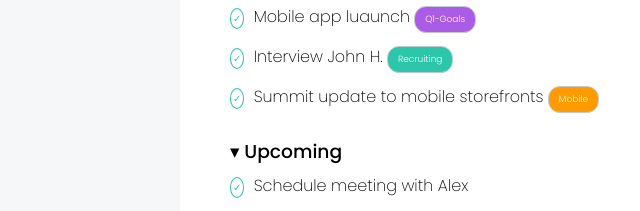
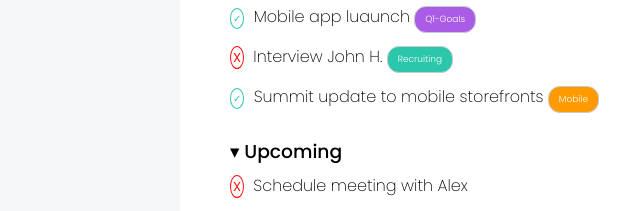
Before and after one commit to giovanniocchipinti/html-css-toboolist, a plain HTML site: page index.html in a window 1280 px wide. Shown: the part 343-554 px from the top of the page, 12-652 px from the left. Drawn offline with Linux system fonts and the light colour scheme.

Commit message:
fix: fixed check and cross tasks

```diff
--- a/css/style.css
+++ b/css/style.css
@@ -45,6 +45,18 @@ body{
     font-size: 10px;
     margin: 0px 5px 0px 0px;
 }
+
+.cross{
+
+    padding: 1px 2px;
+    border-radius: 50%;
+    border: 1px solid #FF100F;
+    color: #FF100F;
+    font-size: 13px;
+    margin: 0px 5px 0px 0px;
+
+}
+
 
 .task{
     margin-bottom: 20px;
--- a/index.html
+++ b/index.html
@@ -37,13 +37,13 @@
                 <h3>&#9662 Today </h3>
                 <div class="task-row"><span class="check">&check;</span> <span class="normal-text">Recruiting blog post</span> <strong class="buttons task-type blue-task">Editorial</strong></div>
                 <div class="task-row"><span class="check">&check;</span> <span class="normal-text">Mobile app luaunch</span> <strong class="buttons task-type purple-task">Q1-Goals</strong></div>
-                <div class="task-row"><span class="check">&check;</span> <span class="normal-text">Interview John H.</span> <strong class="buttons task-type darkgreen-task">Recruiting</strong></div>
+                <div class="task-row"><span class="cross">X</span> <span class="normal-text">Interview John H.</span> <strong class="buttons task-type darkgreen-task">Recruiting</strong></div>
                 <div class="task-row"><span class="check">&check;</span> <span class="normal-text">Summit update to mobile storefronts</span> <strong class="buttons task-type orange-task">Mobile</strong></div>
             </section>
     <!-- Sezione prossime tasks da svolgere -->
             <section class="task">
                 <h3>&#9662 Upcoming </h3>
-                <div class="task-row"><span class="check">&check;</span> <span class="normal-text">Schedule meeting with Alex</span></div>
+                <div class="task-row"><span class="cross">X</span> <span class="normal-text">Schedule meeting with Alex</span></div>
                 <div class="task-row"><span class="check">&check;</span> <span class="normal-text">Homepage refresh</span> <strong class="buttons task-type fucsia-task">Website</strong></div>
                 <div class="task-row"><span class="check">&check;</span> <span class="normal-text">Onboard new Sales team members</span> <strong class="buttons task-type lightgreen-task">Sales</strong></div>
                 <div class="task-row"><span class="check">&check;</span> <span class="normal-text">Review editorial calendar</span> <strong class="buttons task-type blue-task">Editorial</strong></div>
```
